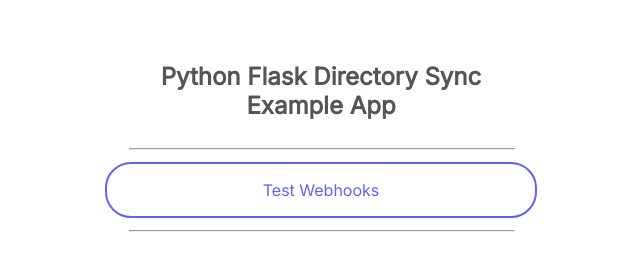
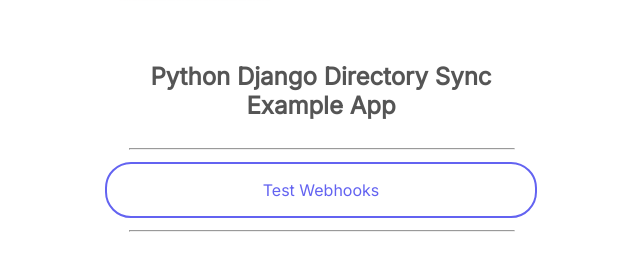
Before and after one commit to workos/python-django-example-applications, a Django app: template python-django-directory-sync-example/directory_sync/templates/directory_sync/home.html in a window 1280 px wide. Shown: the part 327-602 px from the top of the page, without its empty margins (319-959 px from the left). Run offline with Django 3.2, Linux system fonts and the light colour scheme; the template is opened without the code that fills it, so the values that code supplies are empty.

Commit message:
Update home template with correct framework

```diff
--- a/python-django-directory-sync-example/directory_sync/templates/directory_sync/home.html
+++ b/python-django-directory-sync-example/directory_sync/templates/directory_sync/home.html
@@ -14,7 +14,7 @@
                 </div>
             </div>
 
-            <h2>Python Flask Directory Sync Example App</h2>
+            <h2>Python Django Directory Sync Example App</h2>
             <hr style="width:100%">
             <a href="/webhooks" class="button login_button button_outline">Test Webhooks</a>
             <hr style="width:100%">
```
